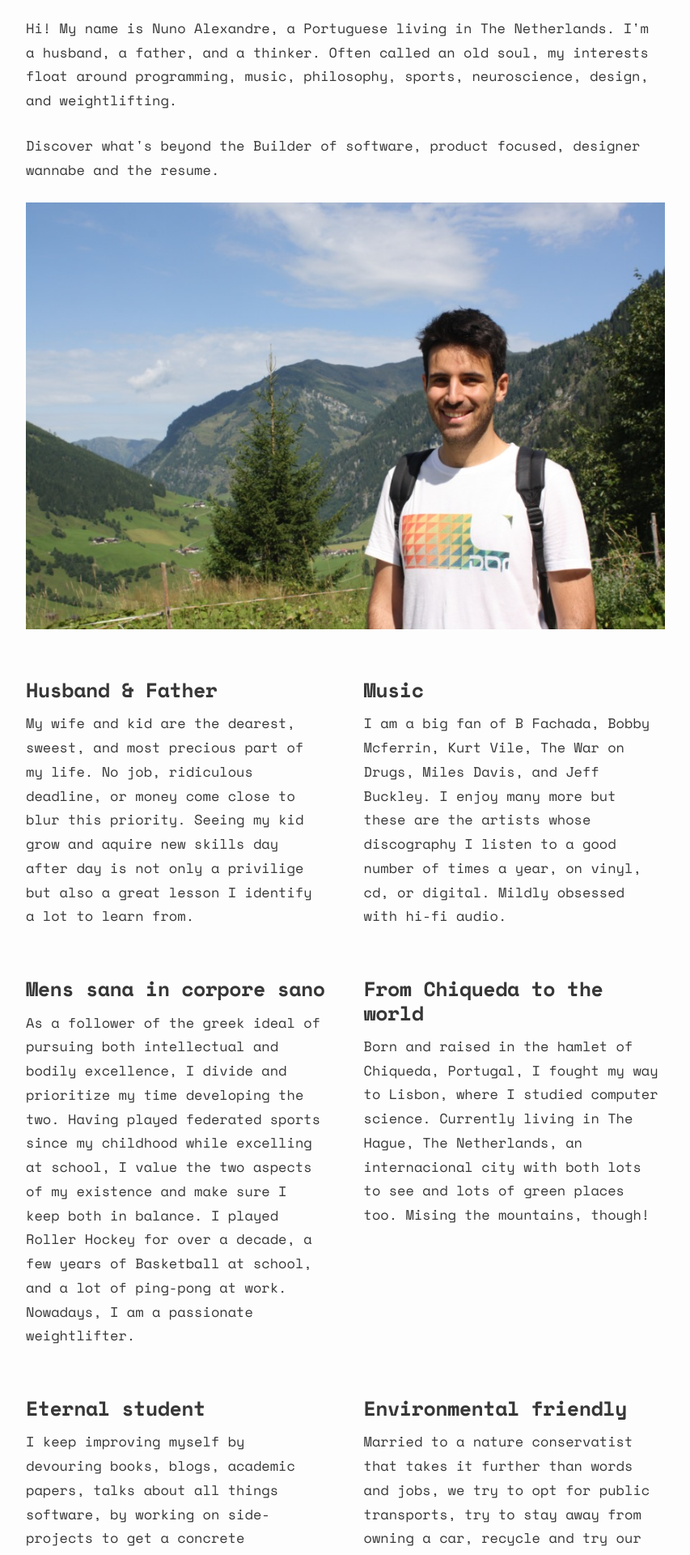
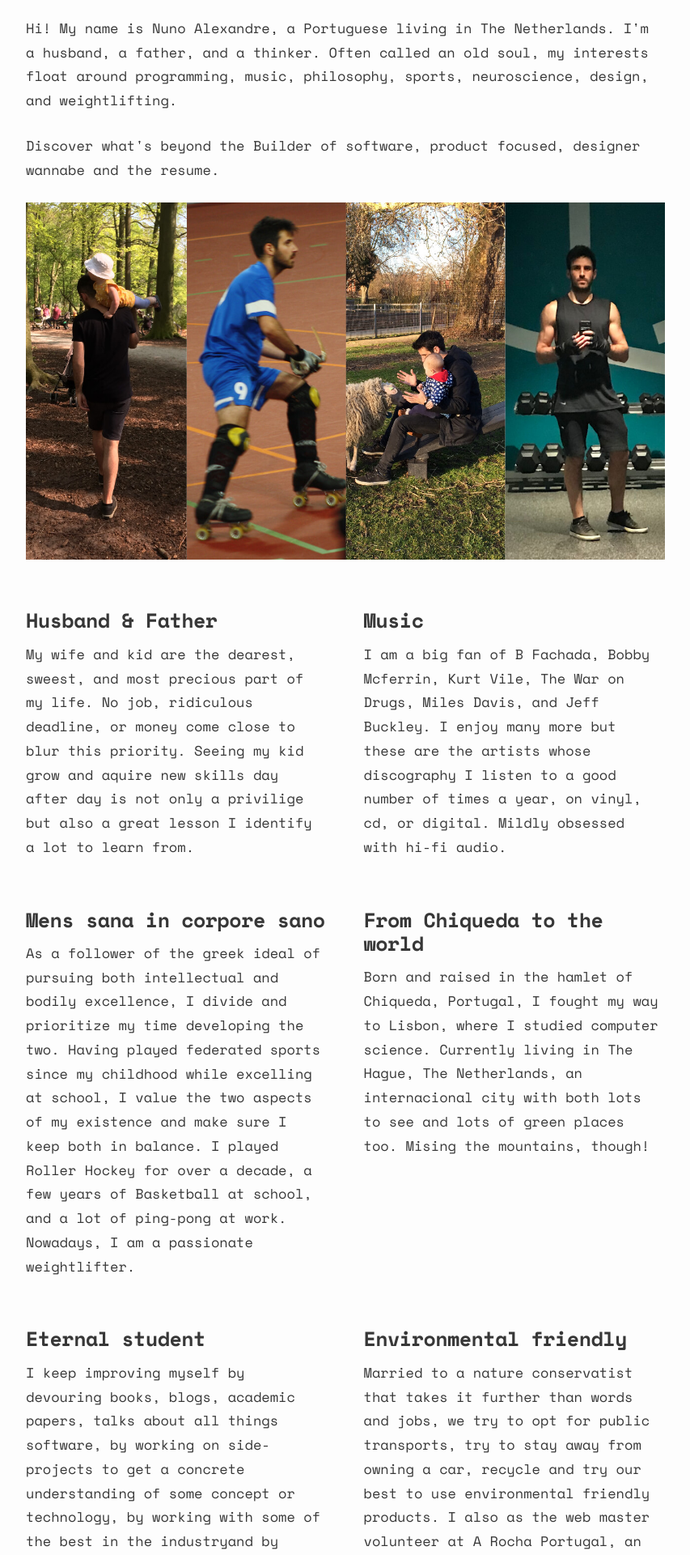
Before and after one commit to NunoAlexandre/nunoalexandre.github.io, a Jekyll site: the page built from zabout.md, in a window 1280 px wide. Shown: the part 486-2406 px from the top of the page at 81% size, without its empty margins (213-1066 px from the left). Built offline with Jekyll 4.4.1, drawn with Linux system fonts in a browser that asks for light colours; comment, search, counter and statistics services are not loaded.

Commit message:
Update about cover picture

```diff
--- a/zabout.md
+++ b/zabout.md
@@ -16,7 +16,7 @@ philosophy, sports, neuroscience, design, and weightlifting.
 Discover what's beyond the <a href="/">{{ site.description }}</a> and <a href="/resume">the resume</a>.
 </p>
 
-<p><img width="100%" title="Nuno hiking in Austria." src="/images/about-nuno-alexandre.jpeg"/></p>
+<p><img width="100%" title="Cover picture" src="/images/about-cover.jpg"/></p>
 
 <div class="two-column-grid">
       <div>
```
Also changed, not shown: images/about-cover.jpg (added).
